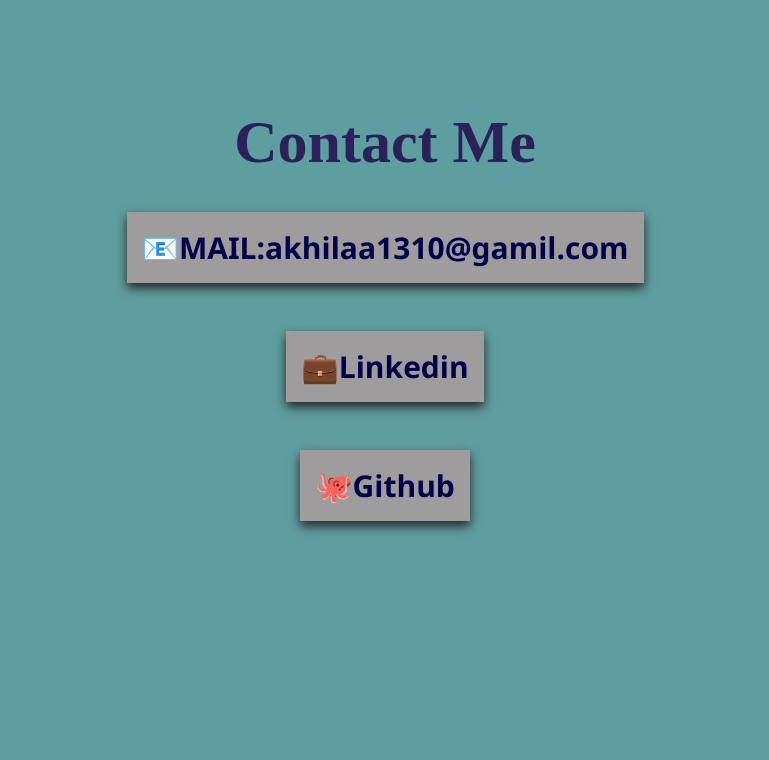
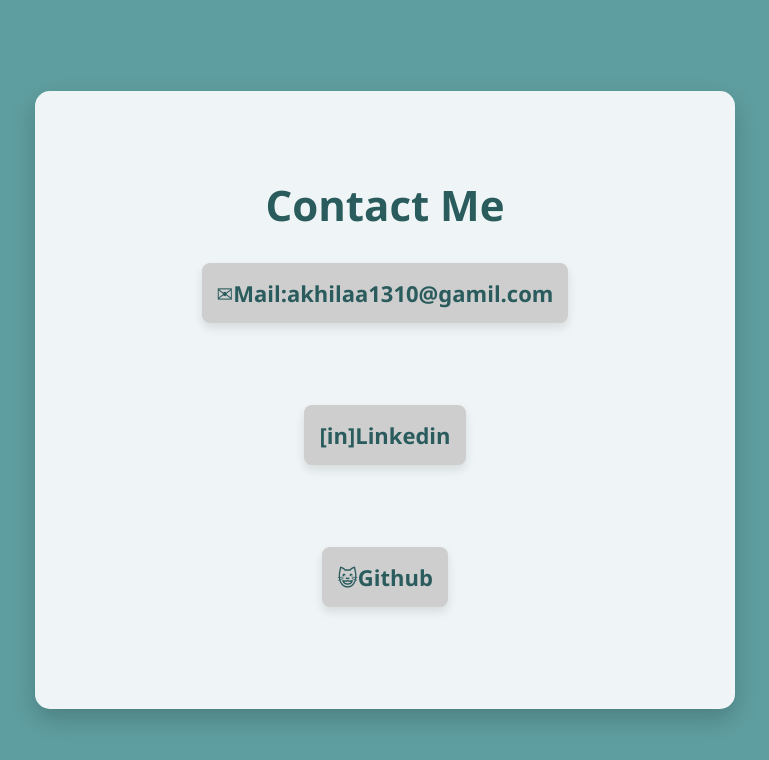
Before and after one commit to AKHILA031103/Portfolio, a plain HTML site: page contact.html in a window 1280 px wide. Shown: the whole page, without its empty margins (255-1024 px from the left). Drawn offline with Linux system fonts and the light colour scheme.

Commit message:
Update contact.html

```diff
--- a/contact.html
+++ b/contact.html
@@ -5,29 +5,51 @@
         <style>
             body{
                 background-color: cadetblue;
+                font-family: 'Segoe UI', Tahoma, Geneva, Verdana, sans-serif;
+                margin:0;
+                padding:0;
+                display:flex;
+                justify-content: center;
+                align-items:center;
+                min-height: 100vh;
             }
             .contact{
+                background: rgba(255,255,255,0.9);
                 padding:50px;
                 text-align:center;
+                border-radius:15px;
+                box-shadow:0 10px 25px rgba(0,0,0,0.2);
+                max-width: 600px;
+                width:90%;
+
             }
             h1{
-                font-size: 60px;
-                color:rgb(41, 33, 88);
-                font-family: 'Times New Roman', Times, serif;
+                font-size: 42px;
+                color:#2a5b5d;
+                margin-bottom: 30px;
+                font-weight: bold;
             }
             .contact-info p{
                 margin:30px 0;
-                font-family: 'Segoe UI', Tahoma, Geneva, Verdana, sans-serif;
             }
             a{
-                color:rgb(1, 1, 74);
-                font-size:30px;
+               display: inline-block;
+                color:#2a5b5d;
+                font-size:22px;
                 text-decoration:none;
-                box-shadow: 0 5px 10px rgb(37, 36, 36);
+                box-shadow: 0 5px 10px rgba(0,0,0,0.1);
                 padding:15px;
-                font-weight: bold;
-                background-color: rgb(158, 156, 156);
+                font-weight: 600;
+                background-color: #cecece;
+                border-radius: 8px;
+                transition:all 0.3s ease;
 
+            }
+            a:hover{
+                background-color: #2a5b5d;
+                color:white;
+                transform: translate(-3px);
+                box-shadow:0 6px 12px rgba(0,0,0,0.15);
             }
         </style>
     </head>
@@ -35,9 +57,9 @@
         <section class="contact">
             <h1>Contact Me</h1>
             <div class="contact-info">
-                <p><a href=" mailto:akhilaa1310@gamil.com">📧MAIL:akhilaa1310@gamil.com</a></p><br>
-                <p><a href="https://www.linkedin.com/in/akhila-mangalgi-846007256" target="_blank">💼Linkedin</a></p><br>
-                <p><a href="https://github.com/AKHILA031103/POWER-BI" target="_blank">🐙Github</a></p><br>
+                <p><a href=" mailto:akhilaa1310@gamil.com">✉Mail:akhilaa1310@gamil.com</a></p><br>
+                <p><a href="https://www.linkedin.com/in/akhila-mangalgi-846007256" target="_blank">[in]Linkedin</a></p><br>
+                <p><a href="https://github.com/AKHILA031103/POWER-BI" target="_blank">😺Github</a></p><br>
             </div>
         </section>
     </body>
```
